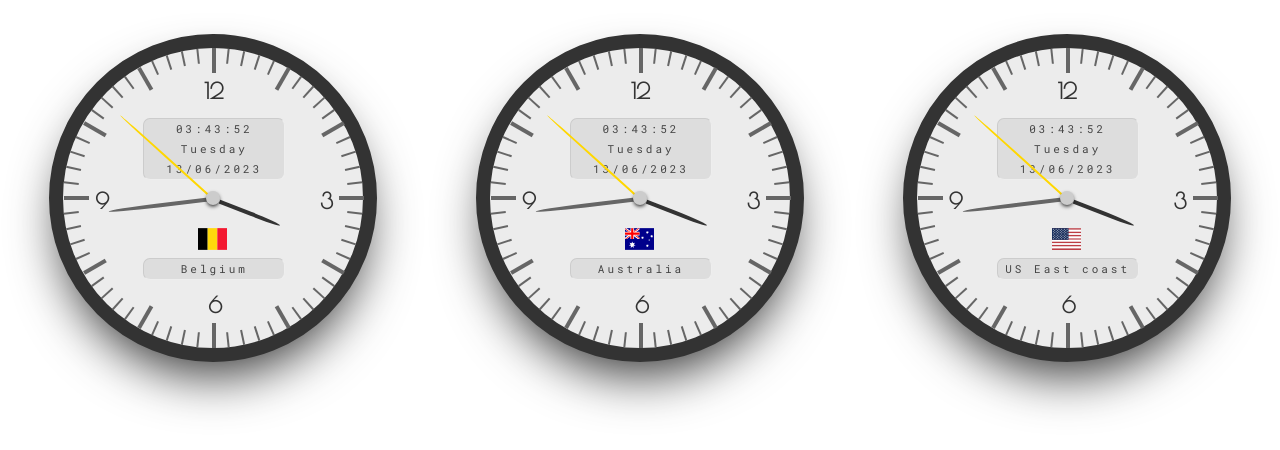
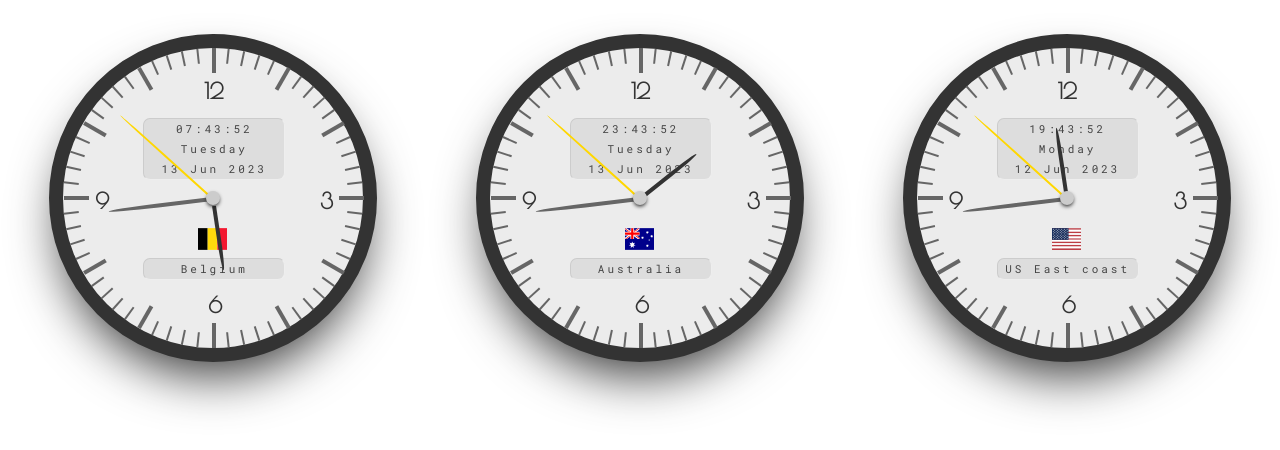
Before and after one commit to GrimaceOfDespair/marigold-clocks, a Vue app: page / in a window 1280 px wide. Shown: the top 450 px of the page. Built offline with nearby package versions, Linux system fonts and the light colour scheme.

Commit message:
Add timezone

```diff
--- a/src/App.vue
+++ b/src/App.vue
@@ -3,9 +3,9 @@ import Clock from './components/Clock.vue'
 </script>
 
 <template>
-  <Clock label="Belgium" flag="be" />
-  <Clock label="Australia" flag="au" />
-  <Clock label="US East coast" flag="us" />
+  <Clock label="Belgium" flag="be" timezone="Europe/Brussels" />
+  <Clock label="Australia" flag="au" timezone="Australia/Sydney" />
+  <Clock label="US East coast" flag="us" timezone="America/New_York" />
 </template>
 
 <style scoped>
--- a/src/components/Clock.vue
+++ b/src/components/Clock.vue
@@ -26,9 +26,10 @@
 <script setup>
 import { ref } from 'vue'
 
-defineProps({
+const props = defineProps({
   label: String,
-  flag: String
+  flag: String,
+  timezone: String,
 })
 
 const weekday = [
@@ -50,7 +51,7 @@ const time = ref('');
 
 function clock() {
   const
-    d = new Date(),
+    d = new Date(new Date().toLocaleString('en', { timeZone: props.timezone })),
     h = d.getHours(),
     m = d.getMinutes(),
     s = d.getSeconds();
@@ -61,10 +62,12 @@ function clock() {
   day.value = weekday[d.getDay()];
   date.value = d.toLocaleDateString("en-GB", {
     year: "numeric",
-    month: "2-digit",
-    day: "2-digit",
+    month: "short",
+    day: "numeric",
+    timeZone: props.timezone,
   })
   time.value = d.toLocaleTimeString("en-GB", {
+    timeZone: props.timezone,
   })
 }
 
```
